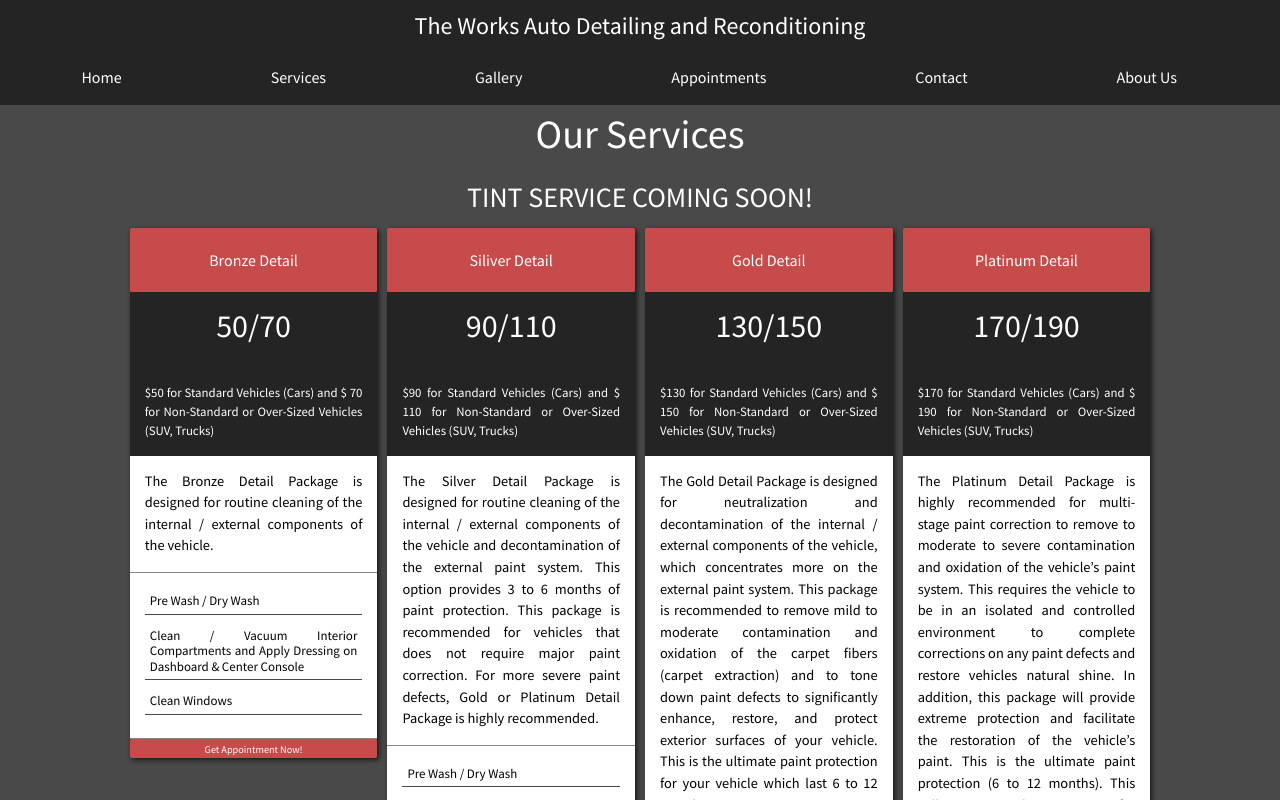
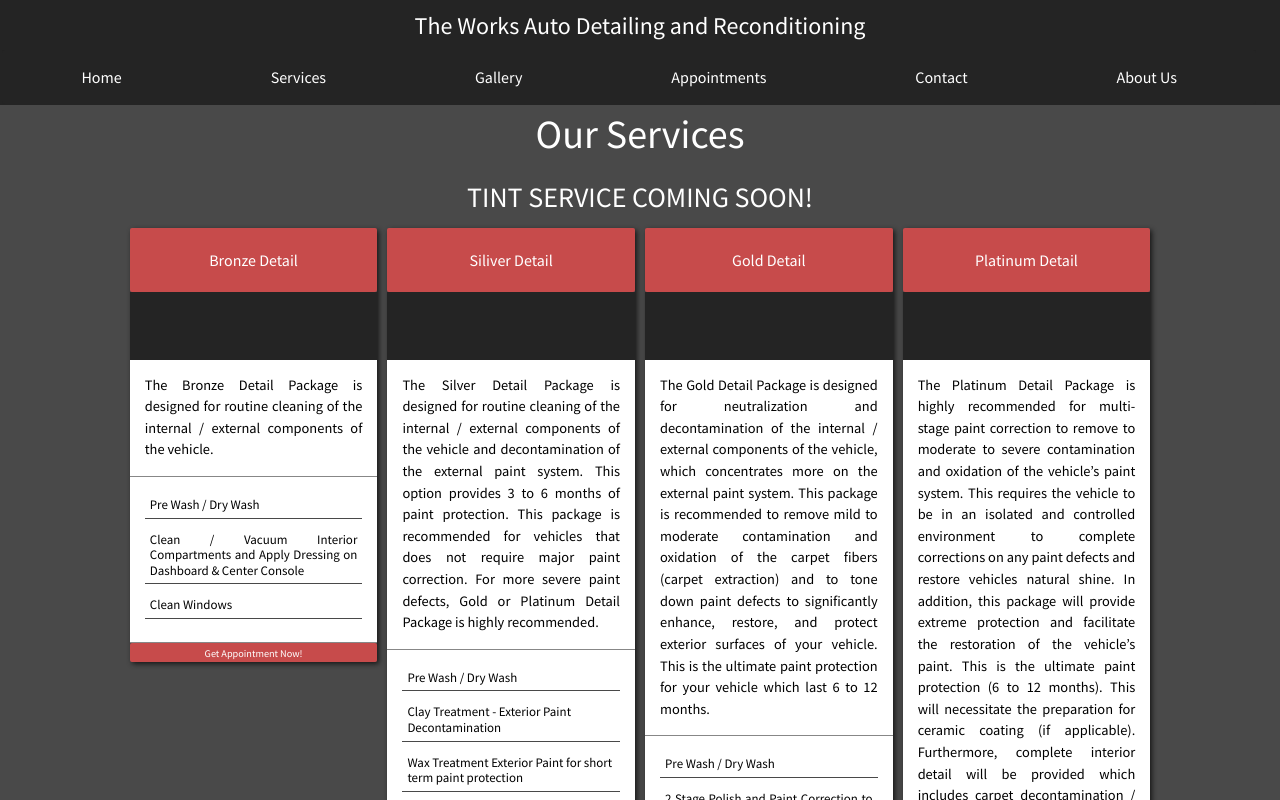
Before and after one commit to mlnemenzo/the-works, a React (Create React App) app: page /services in a window 1280 px wide. Shown: the top 800 px of the page. Built offline with nearby package versions, Linux system fonts and the light colour scheme.

Commit message:
pricing deleted from services page

```diff
--- a/src/components/services.js
+++ b/src/components/services.js
@@ -16,8 +16,8 @@
                     <div className="service-info-body col-12 col-sm-6 col-md-6 col-lg-3">
                         <div className="service-level text-center">Bronze Detail</div>
                         <div className="service-pricing">
-                            <h2 className = "service-pricing-number text-center" id = "detail-cost">50/70</h2>
-                            <div className = "service-detail">$50 for Standard Vehicles (Cars) and $ 70 for Non-Standard or Over-Sized Vehicles (SUV, Trucks)</div>
+                            <h2 className = "service-pricing-number text-center" id = "detail-cost"></h2>
+                            <div className = "service-detail"></div>
                             <div className = "service-info">The Bronze Detail Package is designed for routine cleaning of the internal / external components of the vehicle.</div>
                         </div>
                         <div className="service-info">
@@ -32,8 +32,8 @@
                     <div className="service-info-body col-12 col-sm-6 col-md-6 col-lg-3">
                         <div className="service-level text-center">Siliver Detail</div>
                         <div className="service-pricing">
-                            <h2 className = "service-pricing-number text-center" id = "detail-cost">90/110</h2>
-                                <div className = "service-detail">$90 for Standard Vehicles (Cars) and $ 110 for Non-Standard or Over-Sized Vehicles (SUV, Trucks)</div>
+                            <h2 className = "service-pricing-number text-center" id = "detail-cost"></h2>
+                                <div className = "service-detail"></div>
                                 <div className = "service-info">The Silver Detail Package is designed for routine cleaning of the internal / external components of the vehicle and decontamination of the external paint system. This option provides 3 to 6 months of paint protection. This package is recommended for vehicles that does not require major paint correction. For more severe paint defects, Gold or Platinum Detail Package is highly recommended.</div>
                             </div>
                         <div className="service-info text-left">
@@ -51,8 +51,8 @@
                     <div className="service-info-body col-12 col-sm-6 col-md-6 col-lg-3">
                         <div className="service-level text-center">Gold Detail</div>
                         <div className="service-pricing">
-                            <h2 className = "service-pricing-number text-center" id = "detail-cost">130/150</h2>
-                                <div className = "service-detail">$130 for Standard Vehicles (Cars) and $ 150 for Non-Standard or Over-Sized Vehicles (SUV, Trucks)</div>
+                            <h2 className = "service-pricing-number text-center" id = "detail-cost"></h2>
+                                <div className = "service-detail"></div>
                                 <div className = "service-info">The Gold Detail Package is designed for neutralization and decontamination of the internal / external components of the vehicle, which concentrates more on the external paint system. This package is recommended to remove mild to moderate contamination and oxidation of the carpet fibers (carpet extraction) and to tone down paint defects to significantly enhance, restore, and protect exterior surfaces of your vehicle. This is the ultimate paint protection for your vehicle which last 6 to 12 months.</div>
                             </div>
                         <div className="service-info">
@@ -72,8 +72,8 @@
                     <div className="service-info-body col-12 col-sm-6 col-md-6 col-lg-3">
                         <div className="service-level text-center">Platinum Detail</div>
                         <div className="service-pricing">
-                            <h2 className = "service-pricing-number text-center" id = "detail-cost">170/190</h2>
-                                <div className = "service-detail">$170 for Standard Vehicles (Cars) and $ 190 for Non-Standard or Over-Sized Vehicles (SUV, Trucks)</div>
+                            <h2 className = "service-pricing-number text-center" id = "detail-cost"></h2>
+                                <div className = "service-detail"></div>
                                 <div className = "service-info">The Platinum Detail Package is highly recommended for multi-stage paint correction to remove to moderate to severe contamination and oxidation of the vehicle’s paint system. This requires the vehicle to be in an isolated and controlled environment to complete corrections on any paint defects and restore vehicles natural shine. In addition, this package will provide extreme protection and facilitate the restoration of the vehicle’s paint. This is the ultimate paint protection (6 to 12 months). This will necessitate the preparation for ceramic coating (if applicable). Furthermore, complete interior detail will be provided which includes carpet decontamination / extraction, re-conditioning, and protection of all internal compartments.</div>
                         </div>
                         <div className="service-info">
```
